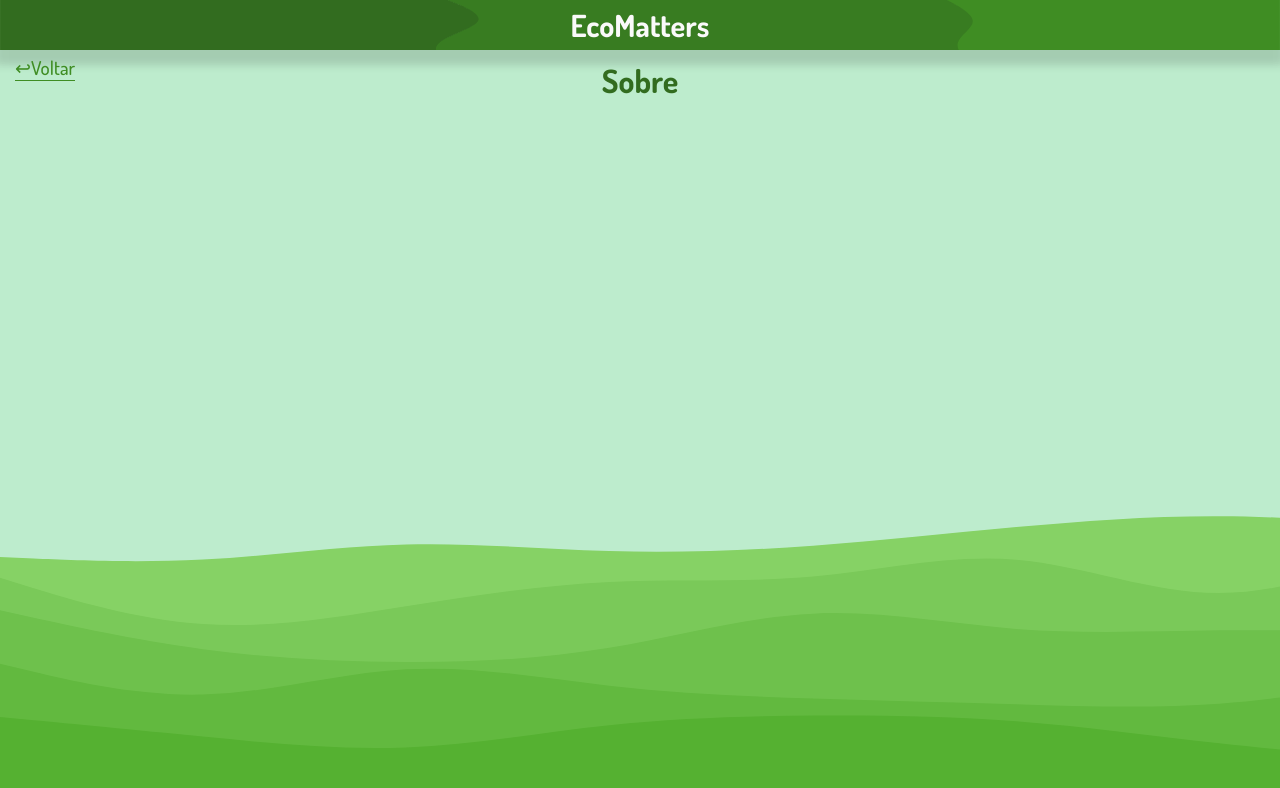
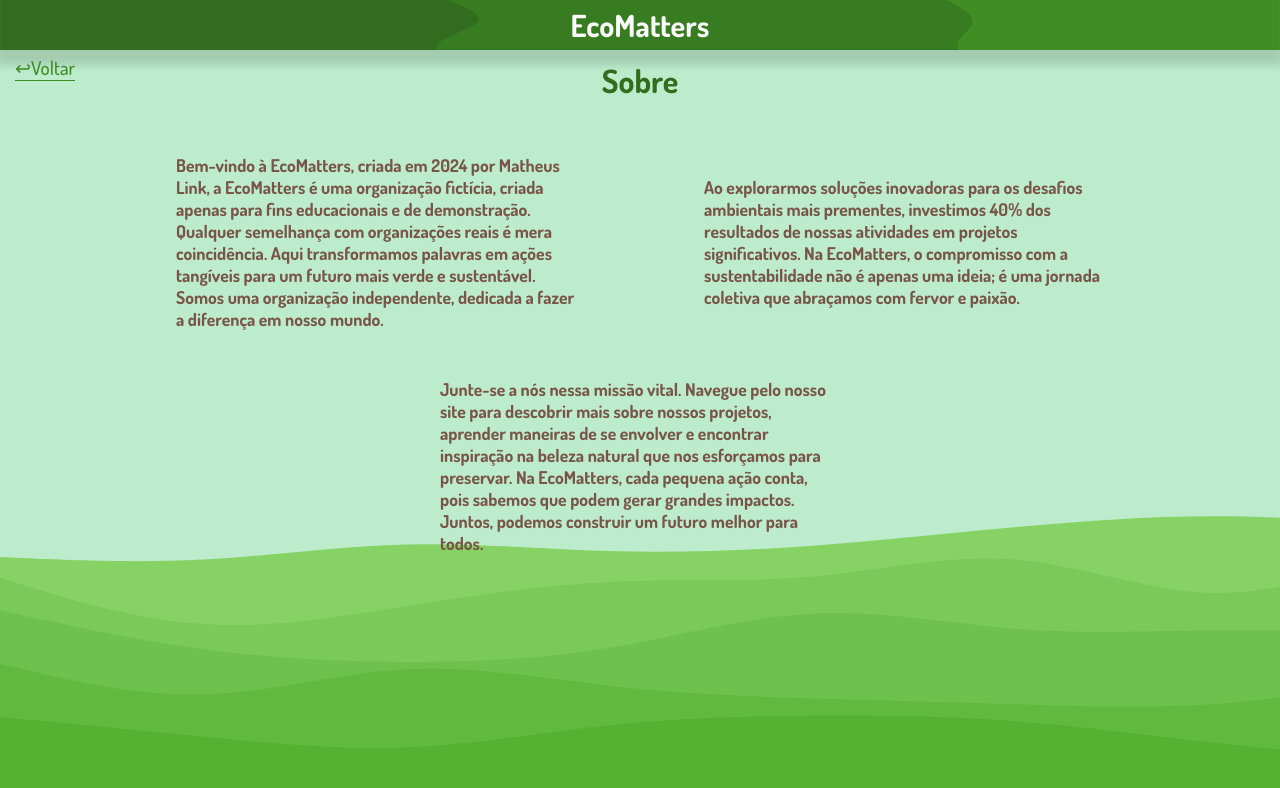
Before and after one commit to matheuslinkdev/ecomatters-react, a React (Vite) app: page /ecomatters-react/sobre in a window 1280 px wide. Shown: the top 788 px of the page. Built offline with nearby package versions, Linux system fonts and the light colour scheme.

Commit message:
Criando conteúdo da página Sobre

```diff
--- a/index.html
+++ b/index.html
@@ -3,6 +3,11 @@
   <head>
     <meta charset="UTF-8" />
     <meta name="viewport" content="width=device-width, initial-scale=1.0" />
+    <meta
+      name="description"
+      content="Saiba mais sobre a EcoMatters, uma organização dedicada à construção de um mundo mais sustentável através de ações ambientais inovadoras e projetos significativos."
+    />
+
     <link rel="preconnect" href="https://fonts.googleapis.com" />
     <link rel="preconnect" href="https://fonts.gstatic.com" crossorigin />
     <link
@@ -10,7 +15,7 @@
       rel="stylesheet"
     />
 
-      <script type="text/javascript">
+    <script type="text/javascript">
       (function (l) {
         if (l.search[1] === "/") {
           var decoded = l.search
--- a/src/Componentes/CaixasRedirect/style.scss
+++ b/src/Componentes/CaixasRedirect/style.scss
@@ -6,7 +6,7 @@
   gap: 15px;
   justify-content: center;
   align-items: center;
-  margin: 15dvh auto;
+  margin: 5dvh auto;
 }
 
 .lista-caixas > section {
--- a/src/Componentes/Carrinho/index.jsx
+++ b/src/Componentes/Carrinho/index.jsx
@@ -52,7 +52,7 @@ const Carrinho = () => {
           <section className="valor-total">
             <p>Valor Total:</p>
             <span>{calcularValorTotal()}</span>
-            <Link to="/compra">
+            <Link to="/ecomatters-react/compra">
               <button className="btn-comprar">Comprar</button>
             </Link>
           </section>
--- a/src/Componentes/Planos/index.jsx
+++ b/src/Componentes/Planos/index.jsx
@@ -6,7 +6,7 @@ import "./style.scss";
 const Planos = () => {
   return (
     <main>
-      <Voltar rotaDestino="/home" />
+      <Voltar rotaDestino="/ecomatters-react/home" />
       <article>
         {planos.map((plano, index) => {
           return (
--- a/src/Componentes/Produtos/index.jsx
+++ b/src/Componentes/Produtos/index.jsx
@@ -26,7 +26,7 @@ const Produtos = () => {
   return (
     <>
       <main className="main-produtos">
-        <Voltar rotaDestino="/home" />
+        <Voltar rotaDestino="/ecomatters-react/home" />
         <article className="lista-produtos">
           {produtos.map((produto, index) => (
             <section key={index} className="produto">
--- a/src/Componentes/Sobre/index.jsx
+++ b/src/Componentes/Sobre/index.jsx
@@ -1,12 +1,26 @@
 import Voltar from "../Voltar";
 import "./style.scss";
 
+import { texto1, texto2, texto3 } from "./textossobre";
+
 const Sobre = () => {
   return (
-    <main>
-      <Voltar rotaDestino="/home" />
+    <main className="pag-textos">
+      <Voltar rotaDestino="/ecomatters-react/home" />
+
+      <article className="textos-sobre">
+        <section>
+          <p>{texto1}</p>
+        </section>
+        <section>
+          <p>{texto2}</p>
+        </section>
+        <section>
+          <p>{texto3}</p>
+        </section>
+      </article>
     </main>
   );
-}
+};
 
-export default Sobre
+export default Sobre;
--- a/src/Componentes/Sobre/style.scss
+++ b/src/Componentes/Sobre/style.scss
@@ -1 +1,28 @@
 @import "../../styles/variaveis.scss";
+
+.pag-textos {
+  display: flex;
+  flex-direction: column;
+  justify-content: center;
+  align-items: center;
+}
+
+.textos-sobre {
+  display: flex;
+  flex-wrap: wrap;
+  justify-content: center;
+  align-items: center;
+  margin-top: 10dvh;
+  max-width: 90dvw;
+
+  > section {
+    width: 400px;
+    max-width: 85dvw;
+    margin: 3dvh 5dvw;
+    p {
+      font-size: 1.1rem;
+      font-weight: $bold;
+      color: $marrom;
+    }
+  }
+}
--- /dev/null
+++ b/src/Componentes/Sobre/textossobre.js
@@ -0,0 +1,8 @@
+export const texto1 =
+  "Bem-vindo à EcoMatters, criada em 2024 por Matheus Link, a EcoMatters é uma organização fictícia, criada apenas para fins educacionais e de demonstração. Qualquer semelhança com organizações reais é mera coincidência. Aqui transformamos palavras em ações tangíveis para um futuro mais verde e sustentável. Somos uma organização independente, dedicada a fazer a diferença em nosso mundo.";
+
+export const texto2 =
+  "Ao explorarmos soluções inovadoras para os desafios ambientais mais prementes, investimos 40% dos resultados de nossas atividades em projetos significativos. Na EcoMatters, o compromisso com a sustentabilidade não é apenas uma ideia; é uma jornada coletiva que abraçamos com fervor e paixão.";
+
+export const texto3 =
+  "Junte-se a nós nessa missão vital. Navegue pelo nosso site para descobrir mais sobre nossos projetos, aprender maneiras de se envolver e encontrar inspiração na beleza natural que nos esforçamos para preservar. Na EcoMatters, cada pequena ação conta, pois sabemos que podem gerar grandes impactos. Juntos, podemos construir um futuro melhor para todos.";
```
